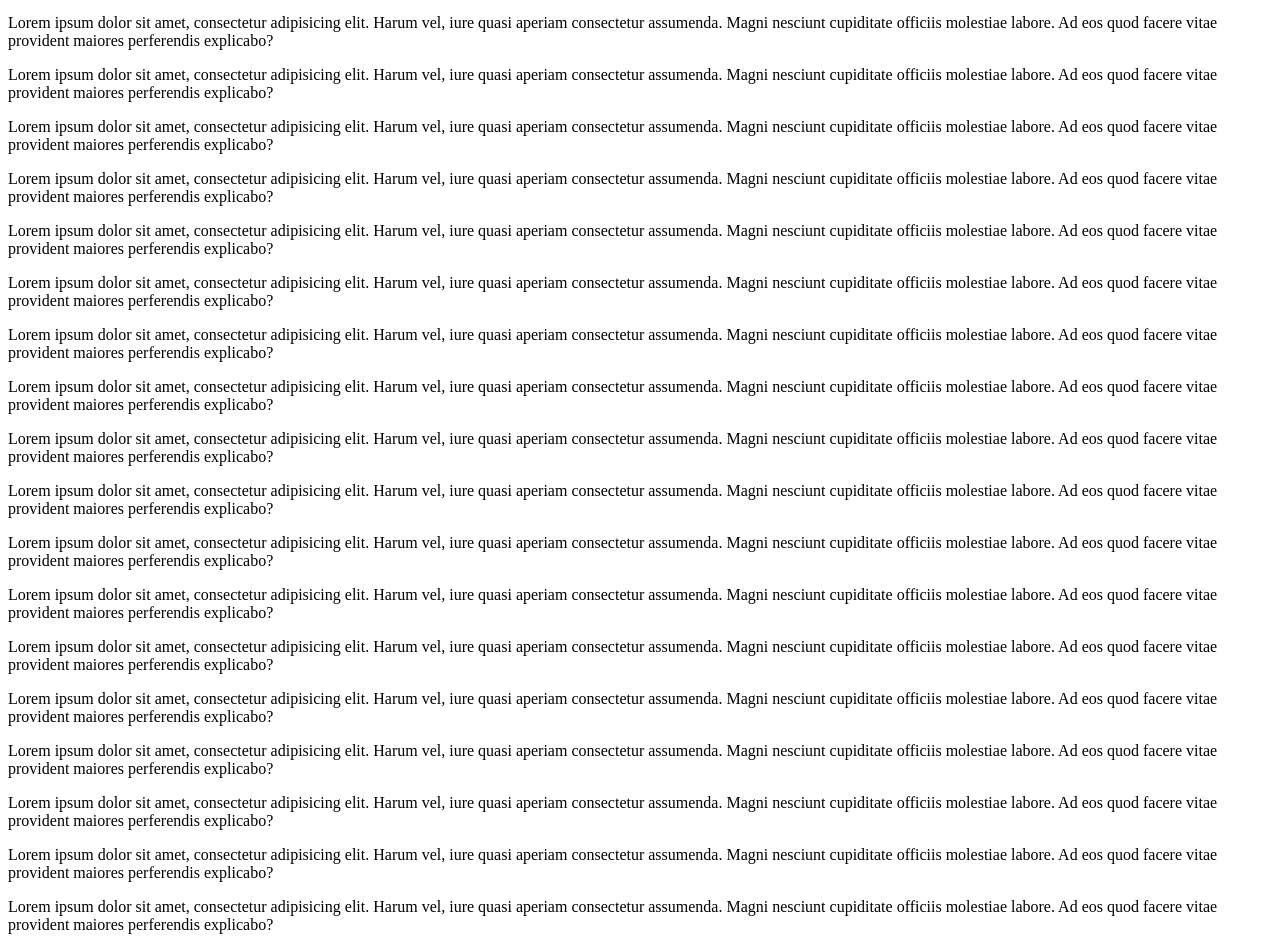
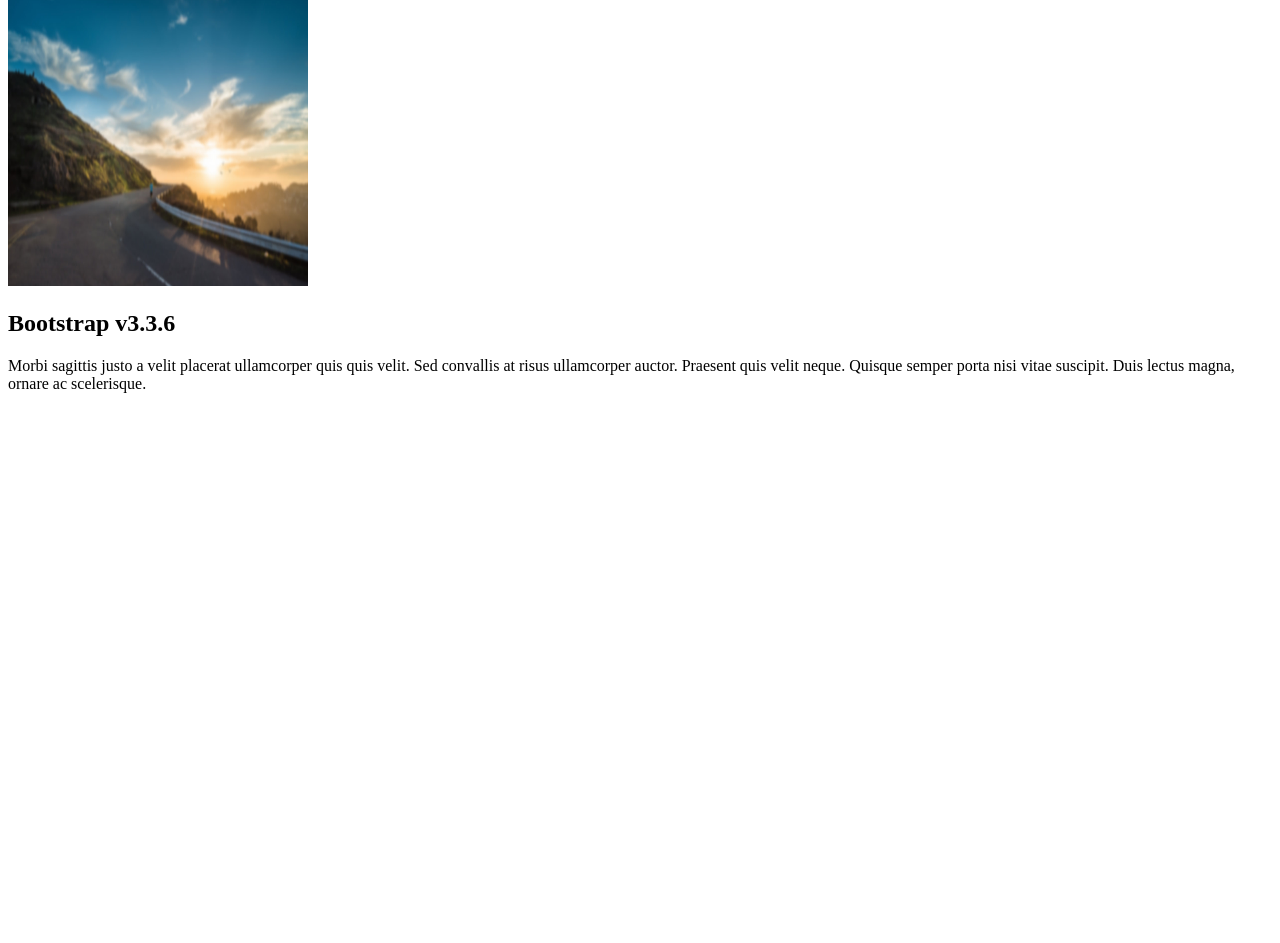
Before and after one commit to macielsevilha/template-clone, a Next.js app in the folder template-next/: page / in a window 1280 px wide. Shown: the part 729-1672 px from the top of the page. After the commit the page ends 1138 px from the top, so only its background shows below. Built offline with nearby package versions, Linux system fonts and the light colour scheme.

Commit message:
parte do Cashiers 01

```diff
--- /dev/null
+++ b/template-next/src/components/Cashiers.tsx
@@ -0,0 +1,25 @@
+import Images from "./images"
+
+interface CashierTopProps {
+  green: 'green'
+  subTitle: string
+  text: string
+}
+
+export default function CashierTop(props: CashierTopProps) {
+    return (
+        <div className={`
+          w-60 bg-slate-300
+        `}>
+            <div>
+                <Images />
+            </div>
+                <div className={`
+                p-4
+                `}>
+                    <h2 className={`text-${props.green}-500`}>{ props.subTitle }</h2>
+                    <p>{ props.text }</p>
+                </div>
+        </div>
+    )
+}
--- a/template-next/src/components/images.tsx
+++ b/template-next/src/components/images.tsx
@@ -0,0 +1,7 @@
+import Image from "../../node_modules/next/image"
+
+export default function Images() {
+    return (
+      <img src="./images/bg-3.jpg" width="300px" height="288px"></img>
+    )
+}
--- a/template-next/src/pages/index.tsx
+++ b/template-next/src/pages/index.tsx
@@ -2,9 +2,10 @@ import Head from '../../node_modules/next/head'
 import styles from '../styles/Home.module.css'
 import Navbar from '../components/Navbar'
 import Image from '../../node_modules/react-bootstrap/esm/Image'
+import cashierTop from '../components/Cashiers'
+import Cashiers from '../components/Cashiers'
 
-
-export default function Home() {
+export default function Home(props) {
   return (
     <div className={styles.container}>
       <Head>
@@ -22,32 +23,21 @@ export default function Home() {
             </div>
           </div>
         </div>
+      </header>
+      <main>
+        <div className={styles.cashiers}>
+           <Cashiers
+           subTitle="Bootstrap v3.3.6"
+           text="Morbi sagittis justo a velit placerat ullamcorper quis quis
+            velit. Sed convallis at risus ullamcorper auctor. Praesent quis
+            velit neque. Quisque semper porta nisi vitae suscipit. Duis
+            lectus magna, ornare ac scelerisque."
+           />
 
-      </header>
-      <p>Lorem ipsum dolor sit amet, consectetur adipisicing elit. Harum vel, iure quasi aperiam consectetur assumenda. Magni nesciunt cupiditate officiis molestiae labore. Ad eos quod facere vitae provident maiores perferendis explicabo?</p>
-      <p>Lorem ipsum dolor sit amet, consectetur adipisicing elit. Harum vel, iure quasi aperiam consectetur assumenda. Magni nesciunt cupiditate officiis molestiae labore. Ad eos quod facere vitae provident maiores perferendis explicabo?</p>
-      <p>Lorem ipsum dolor sit amet, consectetur adipisicing elit. Harum vel, iure quasi aperiam consectetur assumenda. Magni nesciunt cupiditate officiis molestiae labore. Ad eos quod facere vitae provident maiores perferendis explicabo?</p>
-      <p>Lorem ipsum dolor sit amet, consectetur adipisicing elit. Harum vel, iure quasi aperiam consectetur assumenda. Magni nesciunt cupiditate officiis molestiae labore. Ad eos quod facere vitae provident maiores perferendis explicabo?</p>
-      <p>Lorem ipsum dolor sit amet, consectetur adipisicing elit. Harum vel, iure quasi aperiam consectetur assumenda. Magni nesciunt cupiditate officiis molestiae labore. Ad eos quod facere vitae provident maiores perferendis explicabo?</p>
-      <p>Lorem ipsum dolor sit amet, consectetur adipisicing elit. Harum vel, iure quasi aperiam consectetur assumenda. Magni nesciunt cupiditate officiis molestiae labore. Ad eos quod facere vitae provident maiores perferendis explicabo?</p>
-      <p>Lorem ipsum dolor sit amet, consectetur adipisicing elit. Harum vel, iure quasi aperiam consectetur assumenda. Magni nesciunt cupiditate officiis molestiae labore. Ad eos quod facere vitae provident maiores perferendis explicabo?</p>
-      <p>Lorem ipsum dolor sit amet, consectetur adipisicing elit. Harum vel, iure quasi aperiam consectetur assumenda. Magni nesciunt cupiditate officiis molestiae labore. Ad eos quod facere vitae provident maiores perferendis explicabo?</p>
-      <p>Lorem ipsum dolor sit amet, consectetur adipisicing elit. Harum vel, iure quasi aperiam consectetur assumenda. Magni nesciunt cupiditate officiis molestiae labore. Ad eos quod facere vitae provident maiores perferendis explicabo?</p>
-      <p>Lorem ipsum dolor sit amet, consectetur adipisicing elit. Harum vel, iure quasi aperiam consectetur assumenda. Magni nesciunt cupiditate officiis molestiae labore. Ad eos quod facere vitae provident maiores perferendis explicabo?</p>
-      <p>Lorem ipsum dolor sit amet, consectetur adipisicing elit. Harum vel, iure quasi aperiam consectetur assumenda. Magni nesciunt cupiditate officiis molestiae labore. Ad eos quod facere vitae provident maiores perferendis explicabo?</p>
-      <p>Lorem ipsum dolor sit amet, consectetur adipisicing elit. Harum vel, iure quasi aperiam consectetur assumenda. Magni nesciunt cupiditate officiis molestiae labore. Ad eos quod facere vitae provident maiores perferendis explicabo?</p>
-      <p>Lorem ipsum dolor sit amet, consectetur adipisicing elit. Harum vel, iure quasi aperiam consectetur assumenda. Magni nesciunt cupiditate officiis molestiae labore. Ad eos quod facere vitae provident maiores perferendis explicabo?</p>
-      <p>Lorem ipsum dolor sit amet, consectetur adipisicing elit. Harum vel, iure quasi aperiam consectetur assumenda. Magni nesciunt cupiditate officiis molestiae labore. Ad eos quod facere vitae provident maiores perferendis explicabo?</p>
-      <p>Lorem ipsum dolor sit amet, consectetur adipisicing elit. Harum vel, iure quasi aperiam consectetur assumenda. Magni nesciunt cupiditate officiis molestiae labore. Ad eos quod facere vitae provident maiores perferendis explicabo?</p>
-      <p>Lorem ipsum dolor sit amet, consectetur adipisicing elit. Harum vel, iure quasi aperiam consectetur assumenda. Magni nesciunt cupiditate officiis molestiae labore. Ad eos quod facere vitae provident maiores perferendis explicabo?</p>
-      <p>Lorem ipsum dolor sit amet, consectetur adipisicing elit. Harum vel, iure quasi aperiam consectetur assumenda. Magni nesciunt cupiditate officiis molestiae labore. Ad eos quod facere vitae provident maiores perferendis explicabo?</p>
-      <p>Lorem ipsum dolor sit amet, consectetur adipisicing elit. Harum vel, iure quasi aperiam consectetur assumenda. Magni nesciunt cupiditate officiis molestiae labore. Ad eos quod facere vitae provident maiores perferendis explicabo?</p>
-      <p>Lorem ipsum dolor sit amet, consectetur adipisicing elit. Harum vel, iure quasi aperiam consectetur assumenda. Magni nesciunt cupiditate officiis molestiae labore. Ad eos quod facere vitae provident maiores perferendis explicabo?</p>
-      <p>Lorem ipsum dolor sit amet, consectetur adipisicing elit. Harum vel, iure quasi aperiam consectetur assumenda. Magni nesciunt cupiditate officiis molestiae labore. Ad eos quod facere vitae provident maiores perferendis explicabo?</p>
-      <p>Lorem ipsum dolor sit amet, consectetur adipisicing elit. Harum vel, iure quasi aperiam consectetur assumenda. Magni nesciunt cupiditate officiis molestiae labore. Ad eos quod facere vitae provident maiores perferendis explicabo?</p>
-      <p>Lorem ipsum dolor sit amet, consectetur adipisicing elit. Harum vel, iure quasi aperiam consectetur assumenda. Magni nesciunt cupiditate officiis molestiae labore. Ad eos quod facere vitae provident maiores perferendis explicabo?</p>
-      <p>Lorem ipsum dolor sit amet, consectetur adipisicing elit. Harum vel, iure quasi aperiam consectetur assumenda. Magni nesciunt cupiditate officiis molestiae labore. Ad eos quod facere vitae provident maiores perferendis explicabo?</p>
-      <p>Lorem ipsum dolor sit amet, consectetur adipisicing elit. Harum vel, iure quasi aperiam consectetur assumenda. Magni nesciunt cupiditate officiis molestiae labore. Ad eos quod facere vitae provident maiores perferendis explicabo?</p>
+
+        </div>
+      </main>
+
     </div>
 
 
```
Also changed, not shown: template-next/public/icon-nav.svg.
